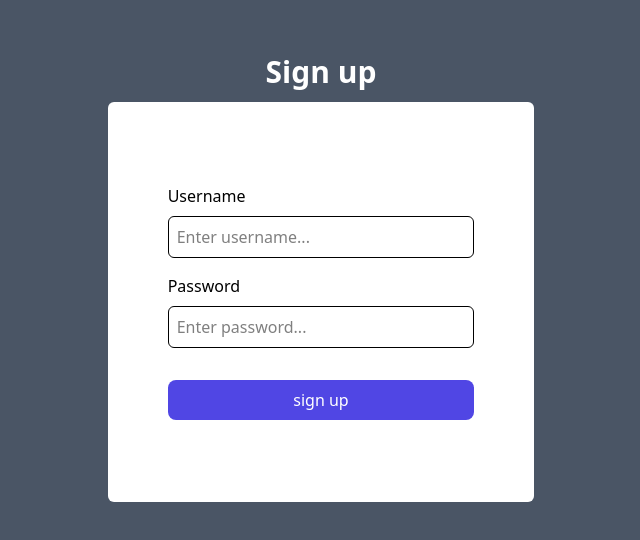
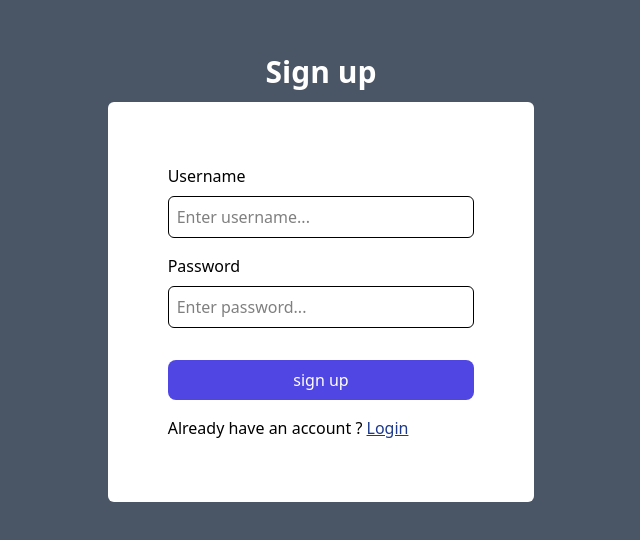
Before and after one commit to Aqib2110/second-brain-frontend, a React (Vite) app: page /signup in a window 1280 px wide. Shown: the part 122-662 px from the top of the page, without its empty margins (319-959 px from the left). Built offline with nearby package versions, Linux system fonts and the light colour scheme.

Commit message:
Update Signup.tsx

```diff
--- a/src/pages/Signup.tsx
+++ b/src/pages/Signup.tsx
@@ -64,6 +64,8 @@ else{
 
 
     <Button size='md'  text={loading ? "signing up..." :"sign up"} disable={loading} variant='primary' onClick={handleSignup}/>
+            <p>Already have an account ? <a className='text-blue-900 underline' href="/signin">Login</a></p>
+
       </div>
 
 
```
